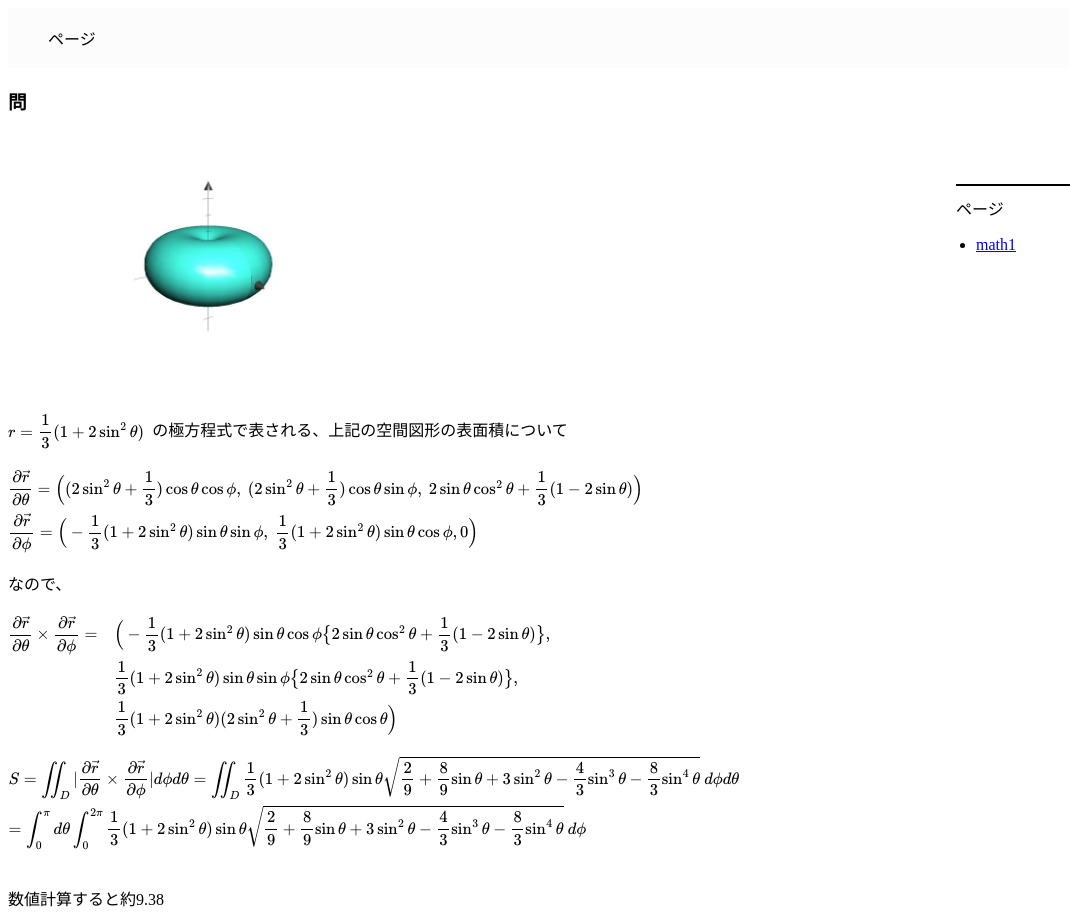
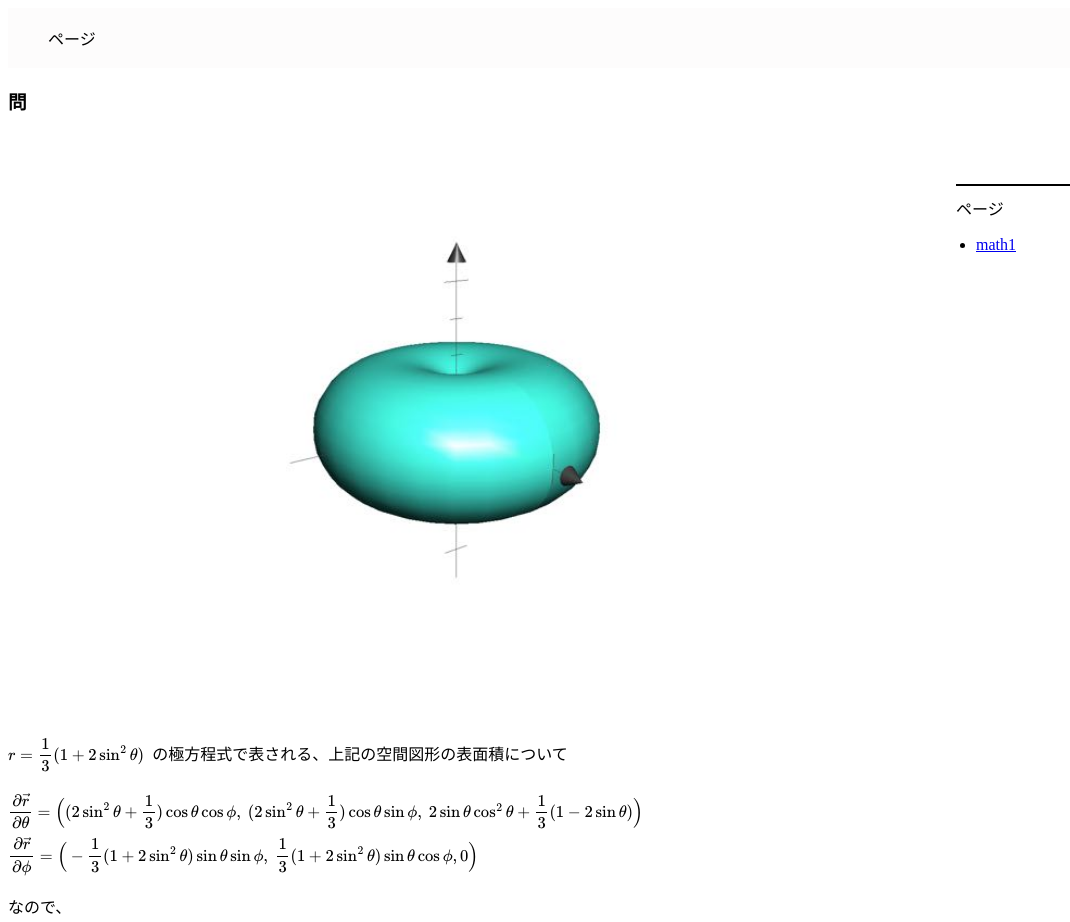
Before and after one commit to shomozon/math, a plain HTML site: page index.html in a window 1280 px wide. Shown: the top 922 px of the page, without its empty margins (0-1070 px from the left). Drawn offline with nearby package versions, Linux system fonts and the light colour scheme.

Commit message:
Add files via upload

```diff
--- a/index.html
+++ b/index.html
@@ -3,7 +3,10 @@
 <head>
  <meta charset="UTF-8" name="viewport" content="width=device-width, initial-scale=1.0">
  <script id="MathJax-script" async src="https://cdn.jsdelivr.net/npm/mathjax@3/es5/tex-mml-chtml.js"></script>
- <title>a</title>
+ <title>Math</title>
+ <link rel="stylesheet" href="pc-style.css">
+ <link rel="stylesheet" href="smart-style.css"
+ media="screen and (max-device-width: 1200px)">
 </head>
 <body>
   <div id="nav-container"></div>
@@ -17,7 +20,7 @@
   <div style="display: flex">
   <article style="width: 75%">
 <h3>問</h3>
-<img src="グラフ1.jpg" width="400">
+<img id="img_graph" src="グラフ1.jpg">
 <p>
 \( r = \dfrac{1}{3}(1 + 2\sin^2 \theta) \ \ \)の極方程式で表される、上記の空間図形の表面積について<br><br>
 \(
--- /dev/null
+++ b/pc-style.css
@@ -0,0 +1,6 @@
+#img_graph {
+  width: 400px;
+  height: auto;
+  margin-left: 0px;
+  padding-left: 0px;
+}
--- /dev/null
+++ b/smart-style.css
@@ -0,0 +1,6 @@
+#img_graph {
+  width: 70vw;
+  height: auto;
+  margin-left: 0px;
+  padding-left: 0px;
+}
```
